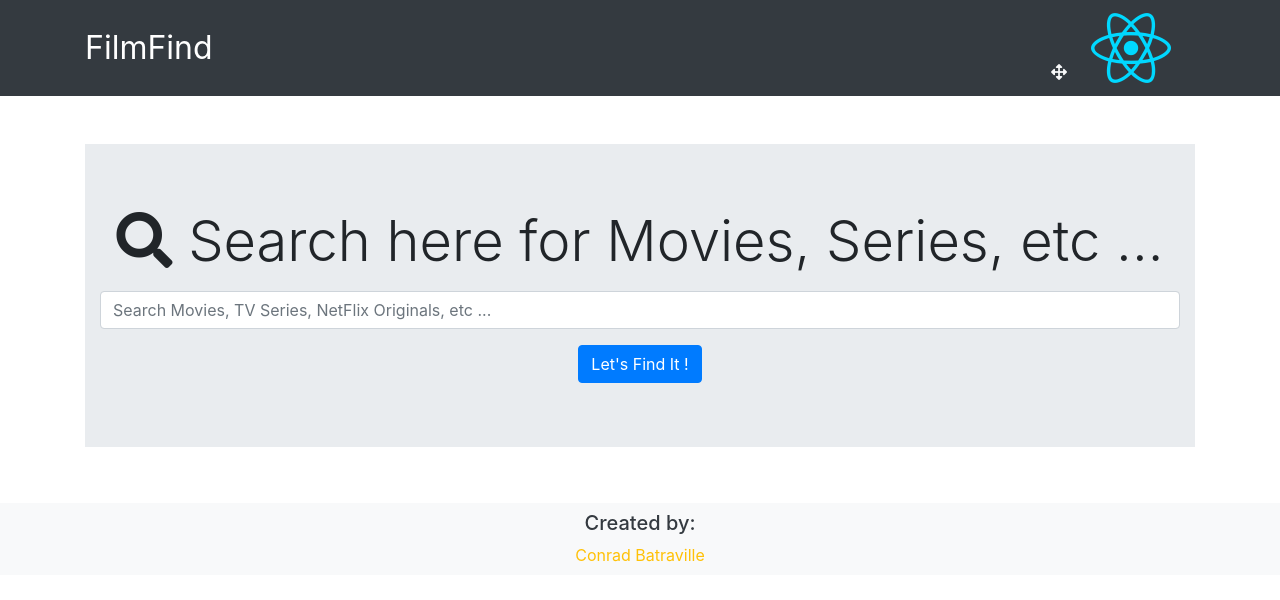
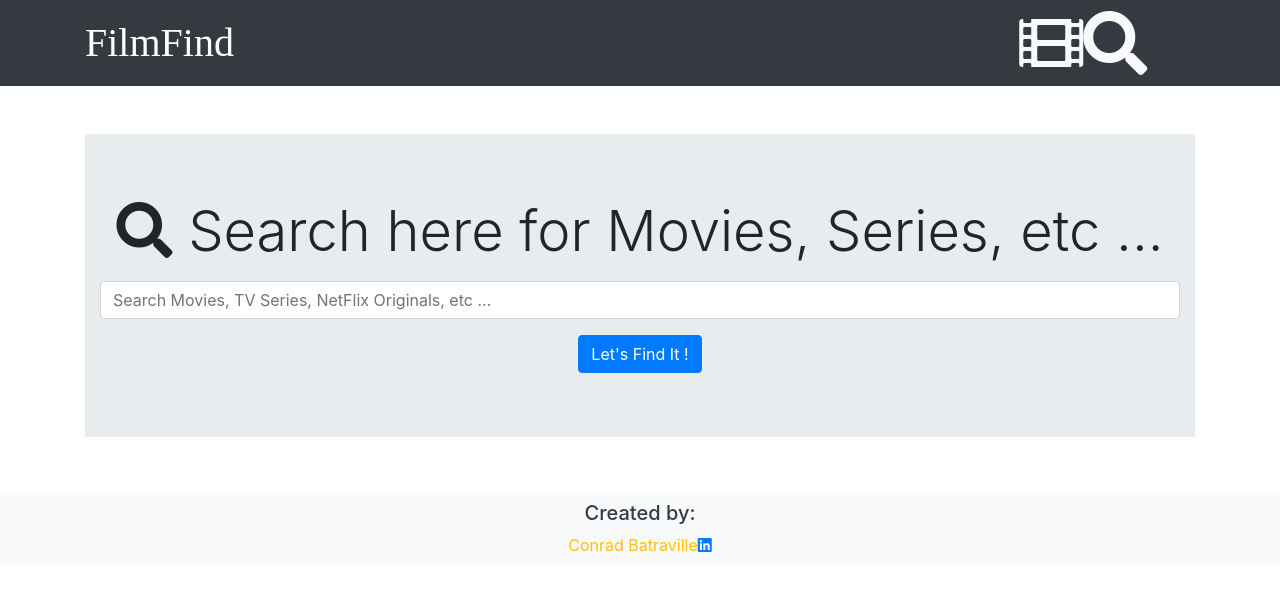
Before and after one commit to ConradBatraville/film-find, a React (Create React App) app: page /#/ in a window 1280 px wide. Shown: the top 600 px of the page. Built offline with nearby package versions, Linux system fonts and the light colour scheme.

Commit message:
first commit

```diff
--- a/src/App.css
+++ b/src/App.css
@@ -3,14 +3,10 @@
   width: 100%;
 }
 .brand-text {
-  font-size: 2rem;
+  font-size: 2.5rem;
+  font-family: cursive;
 }
-#react-logo {
-  color: #00d8ff;
-}
-#imdb-logo {
-  color: #f5de50;
-}
+
 @media (min-width: 960px) {
   #movies .col-md-3 .well {
     height: 390px;
--- a/src/actions/searchActions.js
+++ b/src/actions/searchActions.js
@@ -1,5 +1,6 @@
 import { SEARCH_MOVIE, FETCH_MOVIES, FETCH_MOVIE, LOADING } from "./types";
 import axios from "axios";
+
 import { APIKey } from "../APIKey";
 
 export const searchMovie = text => dispatch => {
@@ -11,11 +12,11 @@ export const searchMovie = text => dispatch => {
 
 export const fetchMovies = text => dispatch => {
   axios
-    .get(`http://www.omdbapi.com/?apikey=${APIKey}&s=${text}`)
+    .get(`https://www.omdbapi.com/?apikey=${APIKey}&s=${text}`)
     .then(response =>
       dispatch({
         type: FETCH_MOVIES,
-        payload: response.data.search
+        payload: response.data
       })
     )
     .catch(err => console.log(err));
--- a/src/components/home/MovieCard.js
+++ b/src/components/home/MovieCard.js
@@ -1,9 +1,9 @@
 import React, { Component } from "react";
 import { Link } from "react-router-dom";
 
-export default class MovieCard extends Component {
+export class MovieCard extends Component {
   render() {
-    const movie = this.props;
+    const { movie } = this.props;
     return (
       <div className="col-md-3 mb-5">
         <div className="card card-body bg-dark text-center h-100">
@@ -20,3 +20,5 @@ export default class MovieCard extends Component {
     );
   }
 }
+
+export default MovieCard;
--- a/src/components/home/MoviesContainer.js
+++ b/src/components/home/MoviesContainer.js
@@ -1,5 +1,7 @@
 import React, { Component } from "react";
+
 import { connect } from "react-redux";
+
 import MovieCard from "./MovieCard";
 
 export class MoviesContainer extends Component {
--- a/src/components/layout/Footer.js
+++ b/src/components/layout/Footer.js
@@ -13,6 +13,9 @@ function Footer() {
             >
               Conrad Batraville
             </a>
+            <a href="https://www.linkedin.com/in/conradbatraville/">
+              <i className="fab fa-linkedin fa-1x" id="react-logo" />
+            </a>
           </div>
         </div>
       </div>
--- a/src/components/layout/Navbar.js
+++ b/src/components/layout/Navbar.js
@@ -13,10 +13,11 @@ function Navbar() {
           </div>
           <ul className="navbar-nav ml-auto text-light d-inline-block">
             <li className="nav-item d-inline-block mr-4">
-              <i class="fas fa-arrows-alt" />
+              <i class="fas fa-film fa-4x"></i>
+              <i class="fas fa-search fa-4x"></i>
             </li>
             <li className="nav-item d-inline-block mr-4">
-              <i className="fab fa-react fa-5x" id="react-logo" />
+              {/* <i className="fab fa-react fa-5x" id="react-logo" /> */}
             </li>
           </ul>
         </div>
--- a/src/components/layout/Spinner.js
+++ b/src/components/layout/Spinner.js
@@ -1,7 +1,7 @@
 import React from "react";
 import spinner from "./spinner.gif";
 
-export default function Spinner() {
+function Spinner() {
   return (
     <div>
       <img
@@ -12,3 +12,5 @@ export default function Spinner() {
     </div>
   );
 }
+
+export default Spinner;
--- a/src/reducers/searchReducer.js
+++ b/src/reducers/searchReducer.js
@@ -23,7 +23,8 @@ export default function(state = initialState, action) {
     case FETCH_MOVIES:
       return {
         ...state,
-        text: action.payload
+        movies: action.payload,
+        loading: false
       };
     case FETCH_MOVIE:
       return {
```
